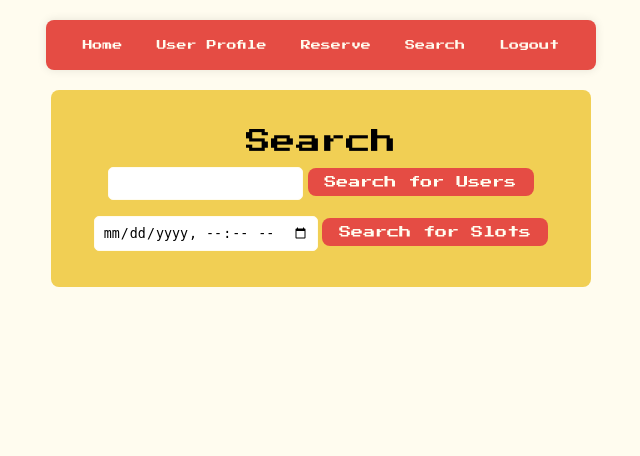
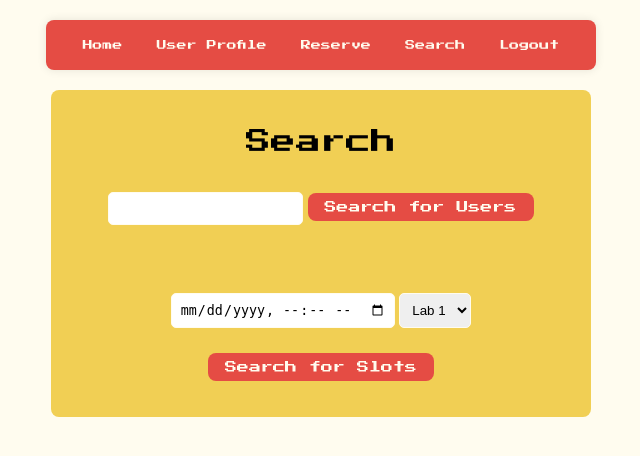
Before and after one commit to pannkakkes/CCAPDEV, a web app: file search.html in a window 1280 px wide. Shown: the top 456 px of the page, without its empty margins (319-959 px from the left). Run offline with its HTML, style and script files only (its server is not run), Linux system fonts and the light colour scheme.

Commit message:
CSS tweaks

```diff
--- a/css/style.css
+++ b/css/style.css
@@ -71,6 +71,12 @@
     appearance: none;
 }
 
+select {
+    padding: 8px;
+    border-radius: 5px;
+    border: 1px solid #fffcef;
+}
+
 nav {
     background-color: #e54c44;
     overflow: hidden;
--- a/reservemenu.html
+++ b/reservemenu.html
@@ -18,7 +18,9 @@
 			<a href="reserve.html" class="normal-link">Reserve</a><br><br>
 			<a href="reserveforstudent.html" class="normal-link">Reserve for a Student</a><br><br>
 			<a href="reserveremove.html" class="normal-link">Remove Reservation</a><br><br>
+			<a href="reserveedit.html" class="normal-link">Edit Reservation</a><br><br>
 			<a href="reservesee.html" class="normal-link">See Reservations</a><br><br>
+			<a href="reserveviewslots.html" class="normal-link">View Available Slots</a><br><br>
 			<a href="dashboard.html" class="normal-link">Back to Home</a>
 		</div>
     </body>
--- a/search.html
+++ b/search.html
@@ -13,14 +13,22 @@
 			<a href="userlogout.html">Logout</a>
 		</nav>
         <div class="container">
-			<h1>Search</h1>
+			<h1>Search</h1><br>
 			<div>
 				<form>
 					<input type="text" class="form-input">
 					<button class="search-button">Search for Users</button>
 				</form>
+				<br><br>
 				<form>
 					<input type="datetime-local" class="form-input">
+					<select>
+						<option value="lab1">Lab 1</option>
+						<option value="lab2">Lab 2</option>
+						<option value="lab3">Lab 3</option>
+						<option value="lab4">Lab 4</option>
+						<option value="lab5">Lab 5</option>
+					</select><br><br>
 					<button class="search-button">Search for Slots</button>
 				</form>
 		</div>
--- a/userviewprofile.html
+++ b/userviewprofile.html
@@ -22,7 +22,6 @@
             <h2>Name: John Dough</h2>
             <p>Student ID: 123456789</p>
             <p>Course Program: Computer Science</p>
-            <p>Description of Reservation:</p>
         </div>
 
         <div>
```
